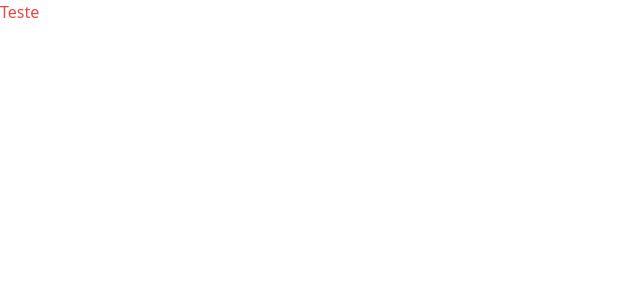
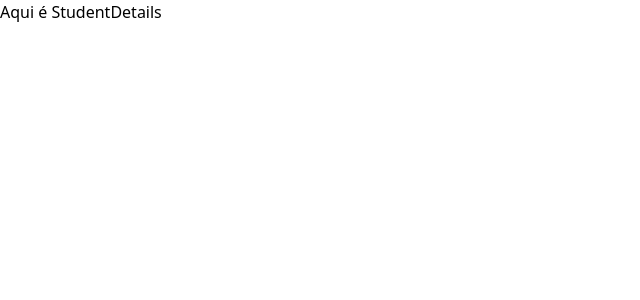
Before and after one commit to MattSilverio/gradalytics, a React (Vite) app: page /student in a window 1280 px wide. Shown: the top 300 px of the page, without its empty margins (0-640 px from the left). Built offline with nearby package versions, Linux system fonts and the light colour scheme.

Commit message:
Gerenciamento de rotas

```diff
--- a/package.json
+++ b/package.json
@@ -10,7 +10,8 @@
   },
   "dependencies": {
     "react": "^18.2.0",
-    "react-dom": "^18.2.0"
+    "react-dom": "^18.2.0",
+    "react-router-dom": "^6.4.3"
   },
   "devDependencies": {
     "@types/react": "^18.0.24",
--- a/src/App.tsx
+++ b/src/App.tsx
@@ -1,5 +1,8 @@
+import { Routes } from "./router/Routes";
+
+
 function App() {
-  return <h1 className="text-red-500">Teste</h1>;
+  return <Routes />
 }
 
 export default App;
--- /dev/null
+++ b/src/pages/error-page/ErrorPage.jsx
@@ -0,0 +1,13 @@
+import { useRouteError } from "react-router-dom";
+
+export function ErrorPage() {
+  const error = useRouteError();
+  console.error(error);
+
+  return (
+    <div id="error-page">
+      <h1>Oops!</h1>
+      <p>Sorry, an unexpected error has occurred.</p>
+    </div>
+  );
+}
--- a/src/pages/main/Main.tsx
+++ b/src/pages/main/Main.tsx
@@ -1,4 +1,8 @@
 export function Main(){
 
-
+    return(
+        <>
+            <h1>Aqui é main</h1>
+        </>
+    )
 }
--- /dev/null
+++ b/src/pages/student-details/StudentDetails.jsx
@@ -0,0 +1,8 @@
+export function StudentDetails(){
+
+    return(
+        <>
+            <h1>Aqui é StudentDetails</h1>
+        </>
+    )
+}
--- /dev/null
+++ b/src/pages/teacher-details/TeacherDetails.tsx
@@ -0,0 +1,8 @@
+export function TeacherDetails(){
+
+    return(
+        <>
+            <h1>Aqui é TeacherDetails</h1>
+        </>
+    )
+}
```
Also changed, not shown: src/router/Routes.tsx (+33 -0 lines), 1 other file (tests, documents, lock files or other folders).
